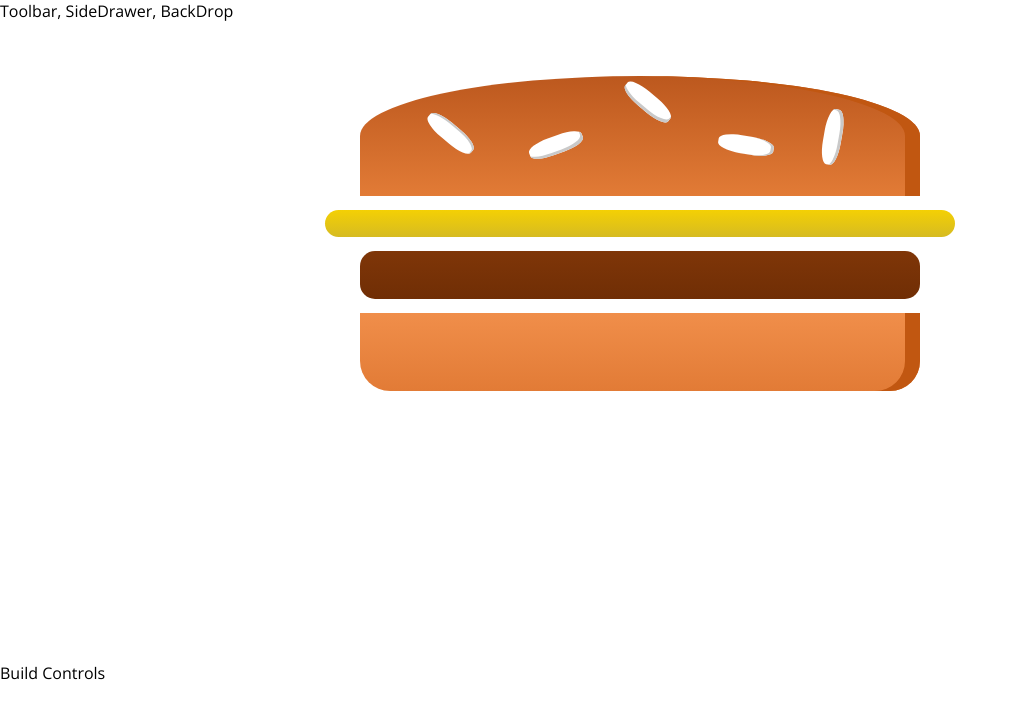
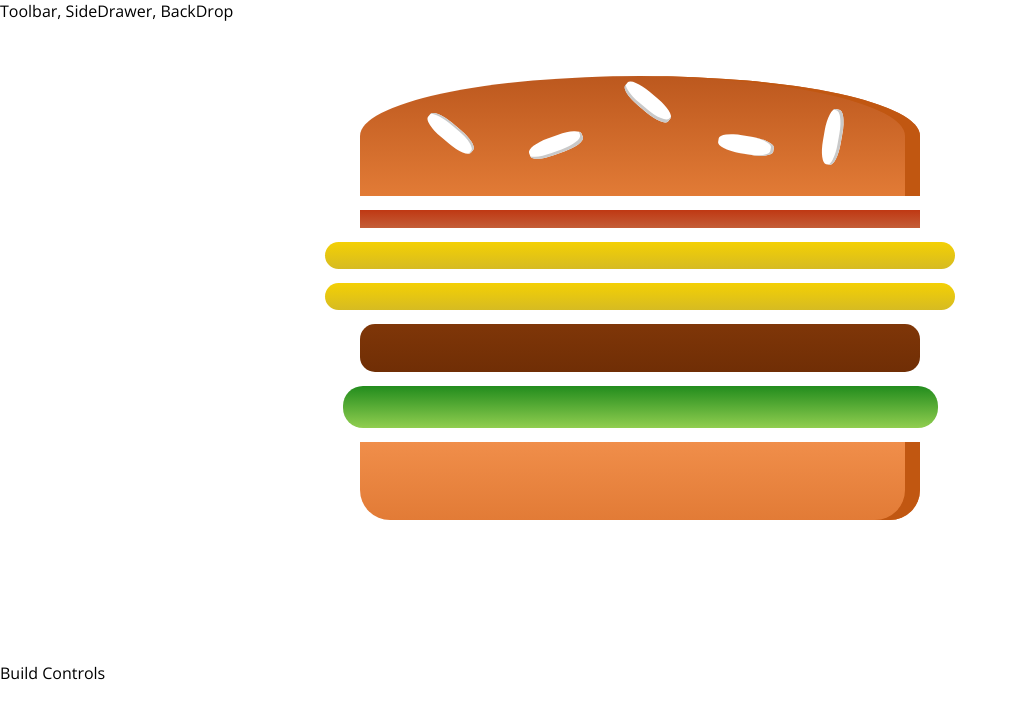
Before and after one commit to ashleighmm/burger-builder, a React app: page / in a window 1280 px wide. Shown: the top 718 px of the page, without its empty margins (0-1018 px from the left). Built offline with nearby package versions, Linux system fonts and the light colour scheme.

Commit message:
Added state for default ingredients, transformed state object to an array in Burger component to map through the no of ingredients and type

```diff
--- a/src/components/Burger/Burger.js
+++ b/src/components/Burger/Burger.js
@@ -2,11 +2,17 @@
 import classes from "./Burger.css";
 import BurgerIngredient from './BurgerIngredient/BurgerIngredient';
 const burger = (props) => {
+    // transform an object of key pair values (from state BurgerBuilder) into an array of burger ingredients where the value of the object is important to decide how many ingredients are needed, the key is important for the type of ingredient specified
+    const transformedIngredients = Object.keys(props.ingredients)
+    .map(ingredientKey => {
+        return [...Array(props.ingredients[ingredientKey])].map((_, i) => {
+            return <BurgerIngredient key={ingredientKey + i} type={ingredientKey} />
+        });
+    });
     return(
         <div className={classes.Burger}>
             <BurgerIngredient type="bread-top" />
-            <BurgerIngredient type="cheese" />
-            <BurgerIngredient type="meat" />
+            {transformedIngredients}
             <BurgerIngredient type="bread-bottom" />
         </div>
     );
--- a/src/components/Burger/BurgerIngredient/BurgerIngredient.js
+++ b/src/components/Burger/BurgerIngredient/BurgerIngredient.js
@@ -27,8 +27,8 @@
       case "salad":
         ingredient = <div className={classes.Salad}></div>;
         break;
-      case "tomato":
-        ingredient = <div className={classes.Tomato}></div>;
+      case "bacon":
+        ingredient = <div className={classes.Bacon}></div>;
         break;
       default:
         ingredient = null;
--- a/src/containers/BurgerBuilder/BurgerBuilder.js
+++ b/src/containers/BurgerBuilder/BurgerBuilder.js
@@ -3,10 +3,22 @@
 import Burger from './../../components/Burger/Burger'
 
 class BurgerBuilder extends Component {
+    // constructor(props) {
+    //     super(props);
+    //     this.state = {...}
+    // }
+    state = {
+        ingredients: {
+            bacon: 1,
+            cheese: 2,
+            meat: 1,
+            salad: 1
+        }
+    }
     render() {
         return (
             <Aux>
-                <Burger />
+                <Burger ingredients={this.state.ingredients} />
                 <div>Build Controls</div>
             </Aux>
         );
```
